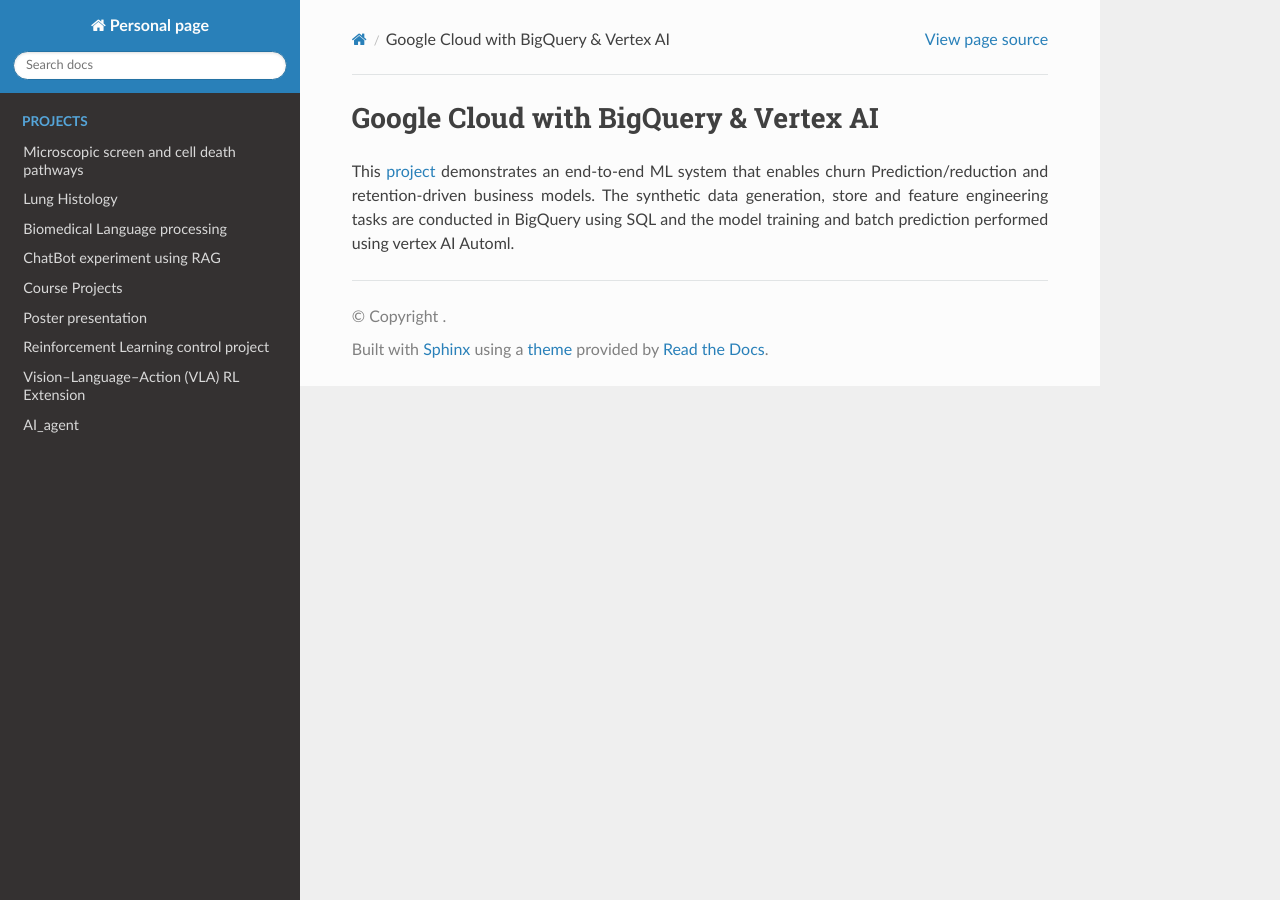
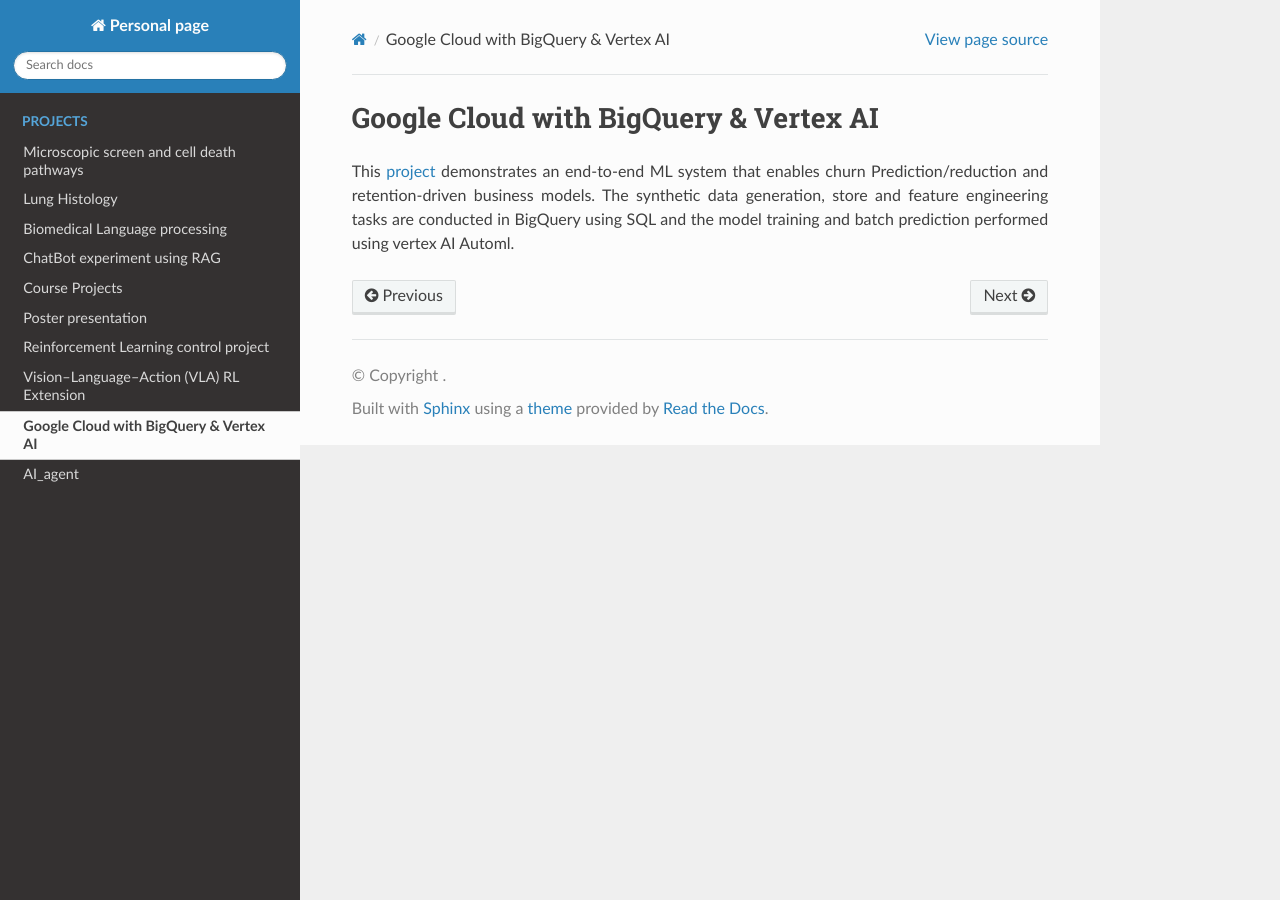
Before and after one commit to SalmaKazemiRashed/ImSalmaKRashed, a Sphinx documentation site: the page built from doc/Google-Cloud-ML.md, in a window 1280 px wide. Built offline with Sphinx 7.4.7 and the Read the Docs theme 3.1.0, drawn with Linux system fonts in a browser that asks for light colours; pages that are not in the unit, such as notebooks, are missing from menus.

Commit message:
Update index.rst

```diff
--- a/doc/index.rst
+++ b/doc/index.rst
@@ -25,5 +25,5 @@
    Course-feature
    Visualization
    Vision-Languation-Action-RL
-   Churn-Prediction
+   Google-Cloud-ML
    AI-agents
```
